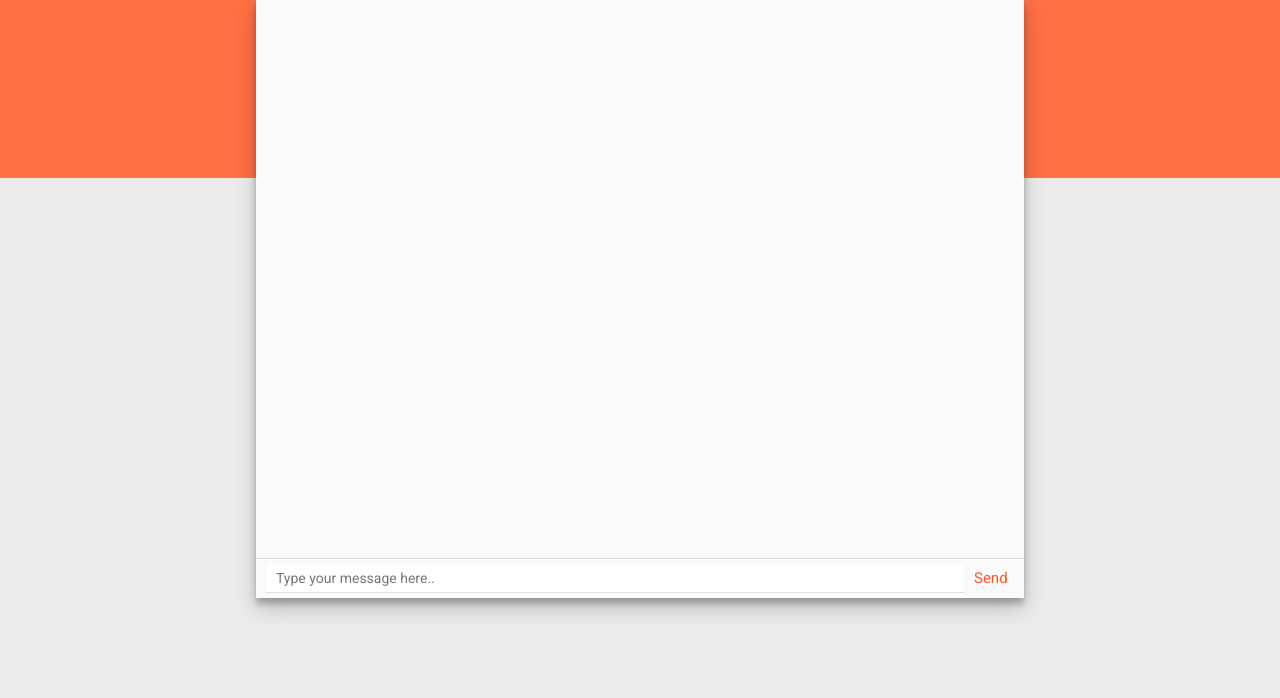
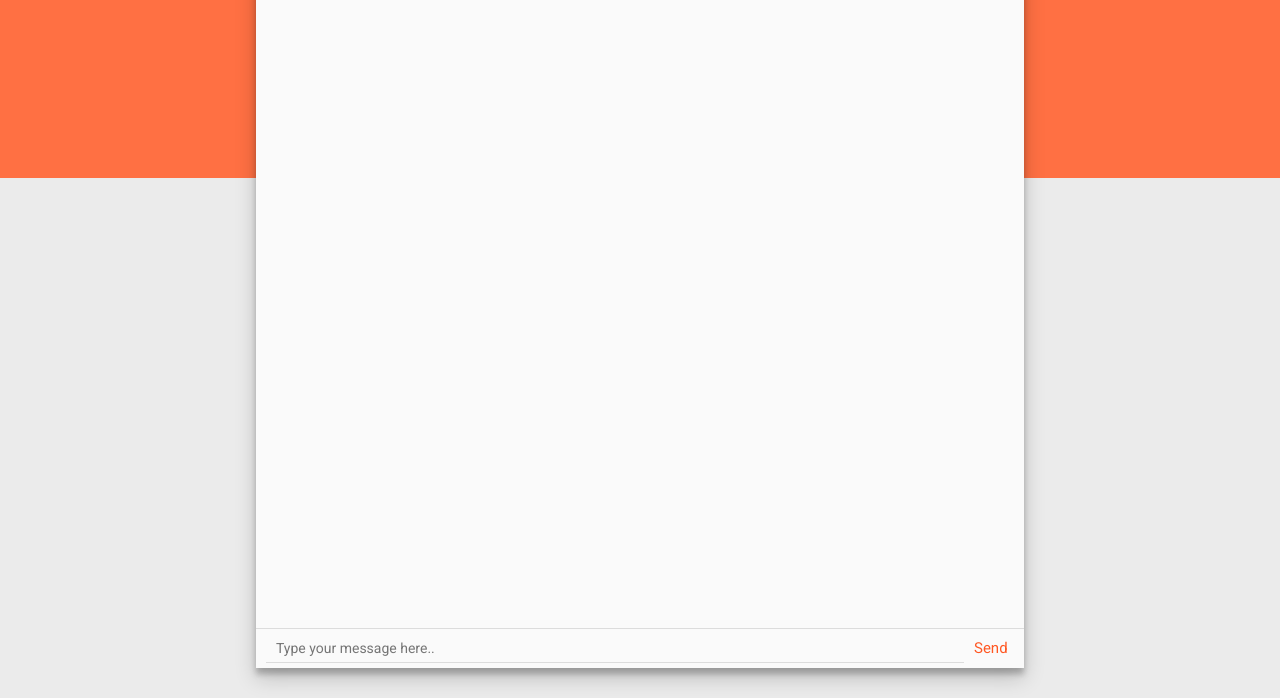
Before and after one commit to whoami1201/appla-server, a website: page public/index.html in a window 1280 px wide. Shown: the part 102-800 px from the top of the page. Drawn offline with nearby package versions, Linux system fonts and the light colour scheme; no server answers.

Commit message:
Fixed some styling

```diff
--- a/public/css/style.css
+++ b/public/css/style.css
@@ -7,9 +7,10 @@
 }
 #messageList {
   list-style-type: none;
-  padding: 40px 20px;
-  height: calc(100% - 50px);
-  overflow-x: scroll;
+  height: calc(100% - 80px);
+  overflow-y: scroll;
+  margin-top: 20px;
+  margin-left: 20px;
 }
 
 .topBg {
@@ -50,12 +51,12 @@
 .title {
   position: absolute;
   right: 21%;
-  top: 45px;
+  top: 25px;
   font-size: 35px;
   color: rgba(255,255,255,0.87);
 }
 .container {
-  top: 100px; bottom: 100px;
+  top: 70px; bottom: 30px;
   left: 20%; right: 20%;
   background: #FAFAFA;
   position: absolute;
@@ -79,6 +80,7 @@
   width: calc(100% - 50px);
   padding-left: 10px;
   border-bottom: 1px solid rgba(0,0,0,0.12);
+  background: rgba(255,255,255,0);
 }
 
 .chatbox input:focus, .chatbox input:hover {
@@ -89,7 +91,6 @@
 }
 
 .sendBtn {
-  /* put the height and width of your image here */
   height: 20px;
   width: 20px;
   border: none;
```
